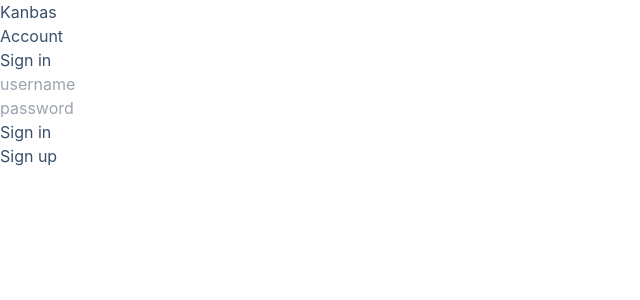
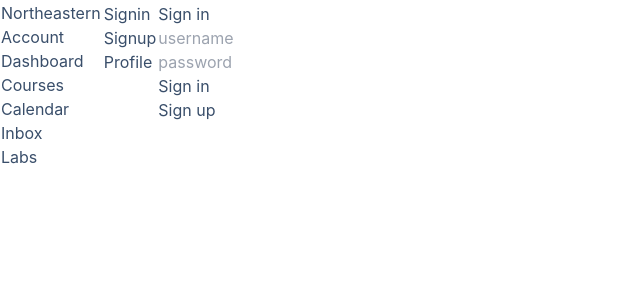
Before and after one commit to jeffreywangcf/cs-4550-workspace, a React (Create React App) app in the folder a1/: page /#/Kanbas/Account/Signin in a window 1280 px wide. Shown: the top 300 px of the page, without its empty margins (0-640 px from the left). Built offline with nearby package versions, Linux system fonts and the light colour scheme.

Commit message:
courses done

```diff
--- /dev/null
+++ b/a1/src/Kanbas/Account/Navigation.jsx
@@ -0,0 +1,9 @@
+import { Link } from "react-router-dom";
+export default function AccountNavigation() {
+    return (
+        <div id="wd-account-navigation">
+            <Link to={`/Kanbas/Account/Signin`}  > Signin  </Link> <br/>
+            <Link to={`/Kanbas/Account/Signup`}  > Signup  </Link> <br/>
+            <Link to={`/Kanbas/Account/Profile`} > Profile </Link> <br/>
+        </div>
+    );}
--- /dev/null
+++ b/a1/src/Kanbas/Account/Profile.jsx
@@ -0,0 +1,23 @@
+import {Link} from "react-router-dom";
+
+export default function Profile() {
+    return (
+        <div id="wd-profile-screen">
+            <h3>Profile</h3>
+            <input defaultValue="alice" placeholder="username" class="wd-username"/><br/>
+            <input defaultValue="123" placeholder="password" type="password"
+                   class="wd-password"/><br/>
+            <input defaultValue="Alice" placeholder="First Name" id="wd-firstname"/><br/>
+            <input defaultValue="Wonderland" placeholder="Last Name" id="wd-lastname"/><br/>
+            <input defaultValue="2000-01-01" type="date" id="wd-dob"/><br/>
+            <input defaultValue="alice@wonderland" type="email" id="wd-email"/><br/>
+            <select defaultValue="FACULTY" id="wd-role">
+                <option value="USER">User</option>
+                <option value="ADMIN">Admin</option>
+                <option value="FACULTY">Faculty</option>
+                <option value="STUDENT">Student</option>
+            </select><br/>
+            <Link to="/Kanbas/Account/Signin">Sign out</Link>
+        </div>
+    );
+}
--- a/a1/src/Kanbas/Account/Signin.jsx
+++ b/a1/src/Kanbas/Account/Signin.jsx
@@ -6,7 +6,7 @@ export default function Signin() {
             <input className="wd-username" placeholder="username" /> <br />
             <input className="wd-password" placeholder="password" type="password" /> <br />
             <Link  id="wd-signin-btn"
-                   to="/Kanbas/Account/Profile"> Sign in </Link> <br />
+                   to="/Kanbas/Dashboard"> Sign in </Link> <br />
             <Link  id="wd-signup-link" to="/Kanbas/Account/Signup">Sign up</Link>
         </div>
     );}
--- /dev/null
+++ b/a1/src/Kanbas/Account/Signup.jsx
@@ -0,0 +1,13 @@
+import React from "react";
+import { Link } from "react-router-dom";
+export default function Signup() {
+    return (
+        <div id="wd-signup-screen">
+            <h3>Sign up</h3>
+            <input placeholder="username" class="wd-username" /><br/>
+            <input placeholder="password" type="password" class="wd-password" /><br/>
+            <input placeholder="verify password" type="password" class="wd-password-verify" /><br/>
+            <Link  to="/Kanbas/Account/Profile" > Sign up </Link><br />
+            <Link  to="/Kanbas/Account/Signin" >Sign in</Link>
+        </div>
+    );}
--- a/a1/src/Kanbas/Account/index.jsx
+++ b/a1/src/Kanbas/Account/index.jsx
@@ -1,9 +1,26 @@
+import { Routes, Route, Navigate } from "react-router";
+import AccountNavigation from "./Navigation";
+import Profile from "./Profile";
 import Signin from "./Signin";
+import Signup from "./Signup";
 export default function Account() {
     return (
         <div id="wd-account-screen">
-            <h2>Account</h2>
-            <Signin />
+            <table>
+                <tr>
+                    <td valign="top">
+                        <AccountNavigation />
+                    </td>
+                    <td valign="top">
+                        <Routes>
+                            <Route path="/"
+                                   element={<Navigate to="/Kanbas/Account/Signin" />} />
+                            <Route path="/Signin" element={<Signin />} />
+                            <Route path="/Profile" element={<Profile />} />
+                            <Route path="/Signup" element={<Signup />} />
+                        </Routes>
+                    </td>
+                </tr>
+            </table>
         </div>
-    );
-}
+    );}
--- /dev/null
+++ b/a1/src/Kanbas/Courses/Navigation.jsx
@@ -0,0 +1,18 @@
+import { Link } from "react-router-dom";
+
+export default function CoursesNavigation() {
+    return (
+        <div id="wd-courses-navigation">
+            <Link id="wd-course-home-link"    to="/Kanbas/Courses/1234/Home">Home</Link><br/>
+            <Link id="wd-course-modules-link" to="/Kanbas/Courses/1234/Modules">Modules
+            </Link><br/>
+            <Link id="wd-course-piazza-link"  to="/Kanbas/Courses/1234/Piazza">Piazza</Link><br/>
+            <Link id="wd-course-zoom-link"    to="/Kanbas/Courses/1234/Zoom">Zoom</Link><br/>
+            <Link id="wd-course-quizzes-link" to="/Kanbas/Courses/1234/Assignments">
+                Assignments</Link><br/>
+            <Link id="wd-course-assignments-link" to="/Kanbas/Courses/1234/Quizzes">Quizzes
+            </Link><br/>
+            <Link id="wd-course-grades-link"  to="/Kanbas/Courses/1234/Grades">Grades</Link><br/>
+            <Link id="wd-course-people-link"  to="/Kanbas/People">People</Link><br/>
+        </div>
+    );}
--- /dev/null
+++ b/a1/src/Kanbas/Courses/index.jsx
@@ -0,0 +1,28 @@
+import CoursesNavigation from "./Navigation";
+import {Navigate, Route, Routes} from "react-router";
+
+export default function Courses() {
+    return (
+        <div id="wd-courses">
+            <h2>Course 1234</h2>
+            <hr/>
+            <table>
+                <tr>
+                    <td valign="top">
+                        <CoursesNavigation/>
+                    </td>
+                    <td valign="top">
+                        <Routes>
+                            <Route path="/" element={<Navigate to="Home"/>}/>
+                            <Route path="Home" element={<h2>Home</h2>}/>
+                            <Route path="Modules" element={<h2>Modules</h2>}/>
+                            <Route path="Assignments" element={<h2>Assignments</h2>}/>
+                            <Route path="Assignments/:aid" element={<h2>Assignment Editor</h2>}/>
+                            <Route path="People" element={<h2>People</h2>}/>
+                        </Routes>
+                    </td>
+                </tr>
+            </table>
+        </div>
+    );
+}
--- /dev/null
+++ b/a1/src/Kanbas/Dashboard.jsx
@@ -0,0 +1,31 @@
+import {Link} from "react-router-dom";
+
+export default function Dashboard() {
+    return (
+        <div id="wd-dashboard">
+            <h1 id="wd-dashboard-title">Dashboard</h1>
+            <hr/>
+            <h2 id="wd-dashboard-published">Published Courses (12)</h2>
+            <hr/>
+            <div id="wd-dashboard-courses">
+                <div className="wd-dashboard-course">
+                    <Link className="wd-dashboard-course-link"
+                          to="/Kanbas/Courses/1234/Home">
+                        <img src="/images/reactjs.jpg" width={200}/>
+                        <div>
+                            <h5>
+                                CS1234 React JS
+                            </h5>
+                            <p className="wd-dashboard-course-title">
+                                Full Stack software developer
+                            </p>
+                            <button> Go</button>
+                        </div>
+                    </Link>
+                </div>
+                <div className="wd-dashboard-course"> ...</div>
+                <div className="wd-dashboard-course"> ...</div>
+            </div>
+        </div>
+    );
+}
--- /dev/null
+++ b/a1/src/Kanbas/Navigation.jsx
@@ -0,0 +1,13 @@
+import { Link } from "react-router-dom";
+export default function KanbasNavigation() {
+    return (
+        <div id="wd-kanbas-navigation">
+            <a href="https://www.northeastern.edu/" id="wd-neu-link" target="_blank">Northeastern</a><br/>
+            <Link to="/Kanbas/Account" id="wd-account-link">Account</Link><br/>
+            <Link to="/Kanbas/Dashboard" id="wd-dashboard-link">Dashboard</Link><br/>
+            <Link to="/Kanbas/Dashboard" id="wd-course-link">Courses</Link><br/>
+            <Link to="/Kanbas/Calendar" id="wd-calendar-link">Calendar</Link><br/>
+            <Link to="/Kanbas/Inbox" id="wd-inbox-link">Inbox</Link><br/>
+            <Link to="/Labs" id="wd-labs-link">Labs</Link><br/>
+        </div>
+    );}
--- a/a1/src/Kanbas/index.jsx
+++ b/a1/src/Kanbas/index.jsx
@@ -1,9 +1,28 @@
 import { Routes, Route, Navigate } from "react-router";
 import Account from "./Account";
+import Dashboard from "./Dashboard";
+import KanbasNavigation from "./Navigation";
+import Courses from "./Courses";
+
 export default function Kanbas() {
     return (
         <div id="wd-kanbas">
-            <h1>Kanbas</h1>
-            <Account />
+            <table>
+                <tr>
+                    <td valign="top">
+                        <KanbasNavigation />
+                    </td>
+                    <td valign="top">
+                        <Routes>
+                            <Route path="/" element={<Navigate to="/Kanbas/Account" />} />
+                            <Route path="/Account/*" element={<Account />} />
+                            <Route path="/Dashboard" element={<Dashboard />} />
+                            <Route path="/Courses/:cid/*" element={<Courses />} />
+                            <Route path="/Calendar" element={<h1>Calendar</h1>} />
+                            <Route path="/Inbox" element={<h1>Inbox</h1>} />
+                        </Routes>
+                    </td>
+                </tr>
+            </table>
         </div>
     );}
```
